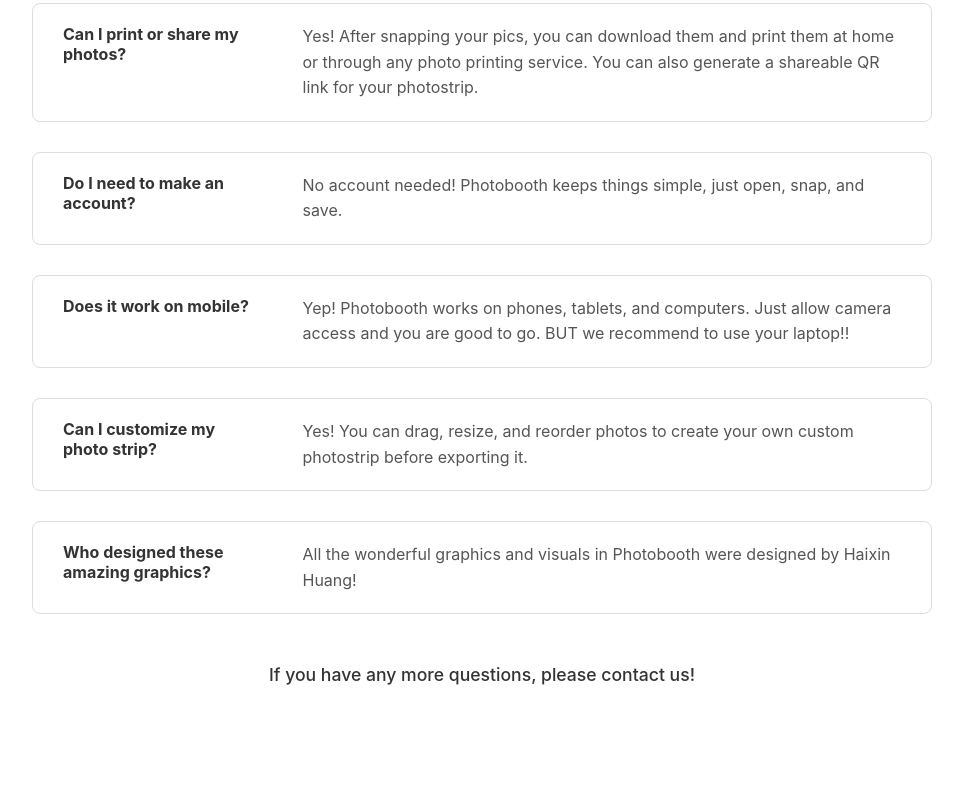
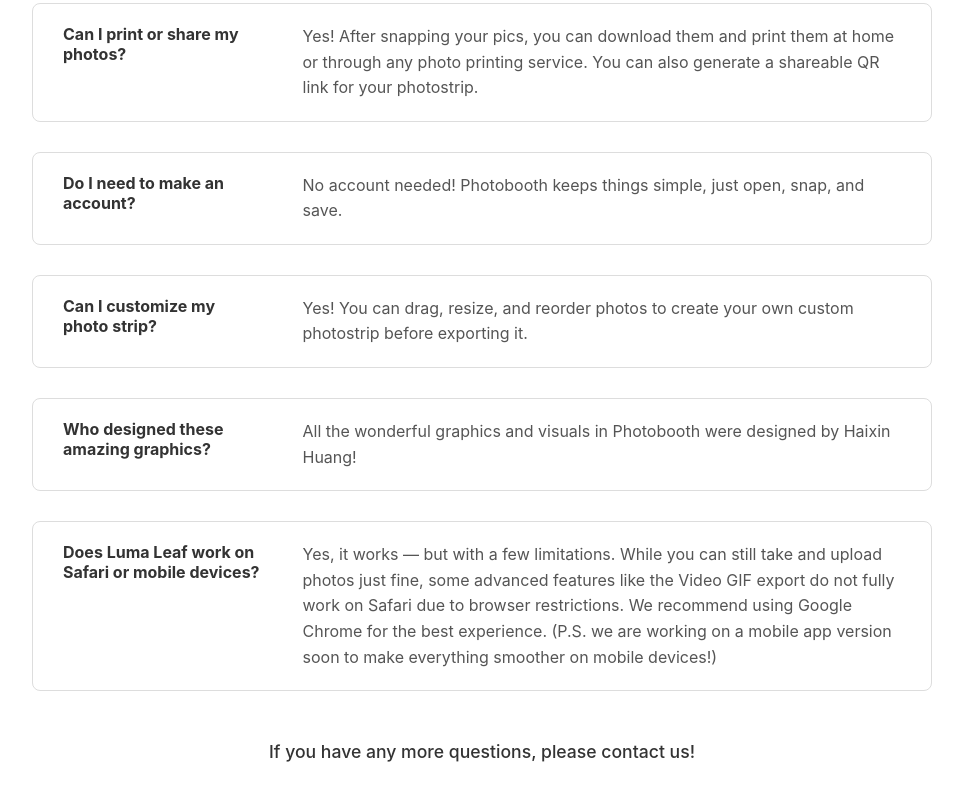
Before and after one commit to tomaseuu/project-photobooth, a Next.js app: page /faq in a window 1280 px wide. Shown: the part 888-1688 px from the top of the page, without its empty margins (158-1121 px from the left). Before the commit the page ends 1633 px from the top, so only its background shows below. Built offline with nearby package versions, Linux system fonts and the light colour scheme.

Commit message:
some new pushes

```diff
--- a/src/app/faq/page.tsx
+++ b/src/app/faq/page.tsx
@@ -34,10 +34,6 @@
       a: "No account needed! Photobooth keeps things simple, just open, snap, and save.",
     },
     {
-      q: "Does it work on mobile?",
-      a: "Yep! Photobooth works on phones, tablets, and computers. Just allow camera access and you are good to go. BUT we recommend to use your laptop!!",
-    },
-    {
       q: "Can I customize my photo strip?",
       a: "Yes! You can drag, resize, and reorder photos to create your own custom photostrip before exporting it.",
     },
@@ -45,8 +41,14 @@
       q: "Who designed these amazing graphics?",
       a: "All the wonderful graphics and visuals in Photobooth were designed by Haixin Huang!",
     },
+    {
+      q: "Does Luma Leaf work on Safari or mobile devices?",
+      a: "Yes, it works — but with a few limitations. While you can still take and upload photos just fine, some advanced features like the Video GIF export do not fully work on Safari due to browser restrictions. We recommend using Google Chrome for the best experience. (P.S. we are working on a mobile app version soon to make everything smoother on mobile devices!)",
+    },
   ];
 
+  Q:
+A:
   return (
     <main className={styles.faqPage}>
       <h1 className={styles.title}>FAQ</h1>
--- a/src/app/prebooth/page.tsx
+++ b/src/app/prebooth/page.tsx
@@ -15,7 +15,6 @@
         <p>you get 3 seconds between each</p>
         <p>be real or be silly, your call</p>
         <p>save and share your best (or weirdest) moment!</p>
-        <p>IMPORTANT INFORMATION: mobile does not work correctly, QR code has some bugs in it</p>
       </div>
       <Link href="/photobooth" className={styles.continue}>
         <h1>CONTINUE</h1>
```
Also changed, not shown: src/app/photobooth/photobooth.module.css (+8 -0 lines).
